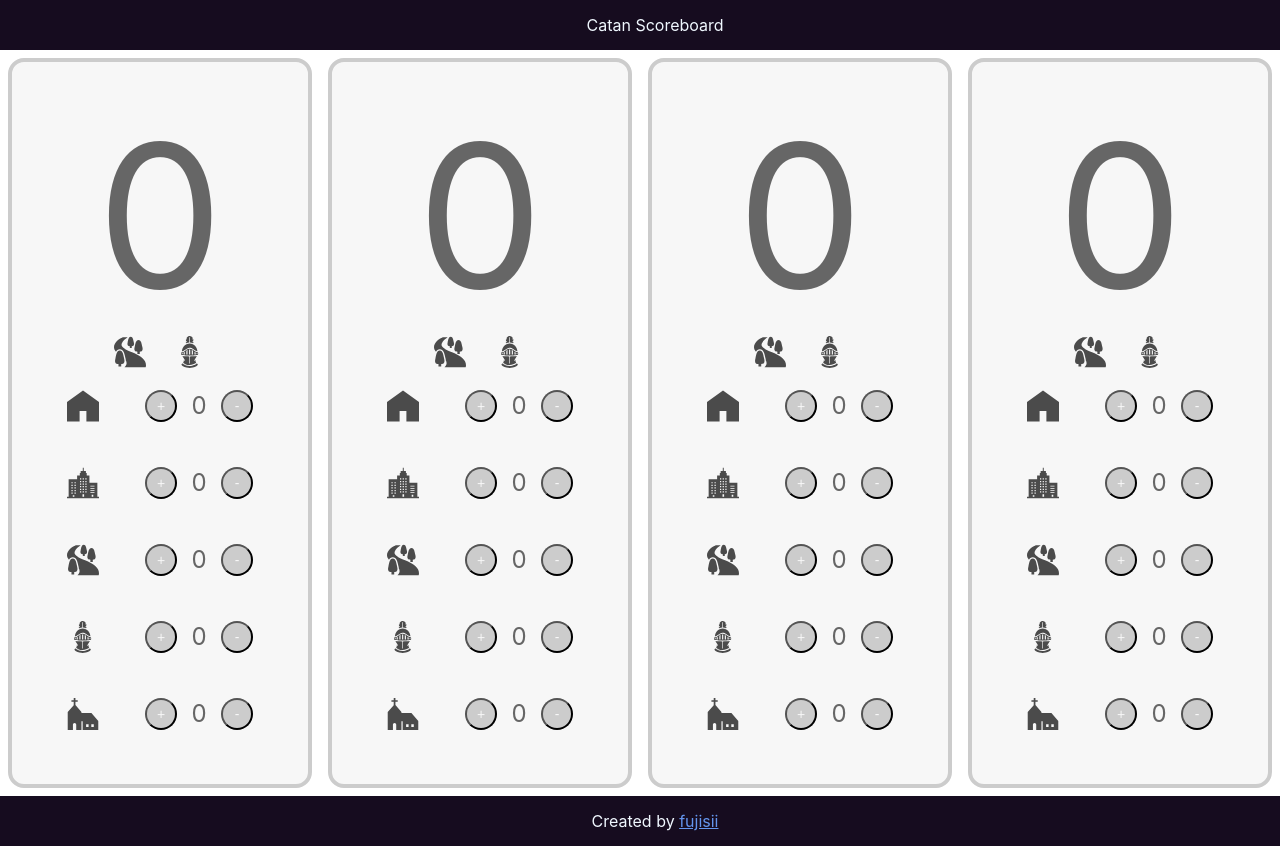
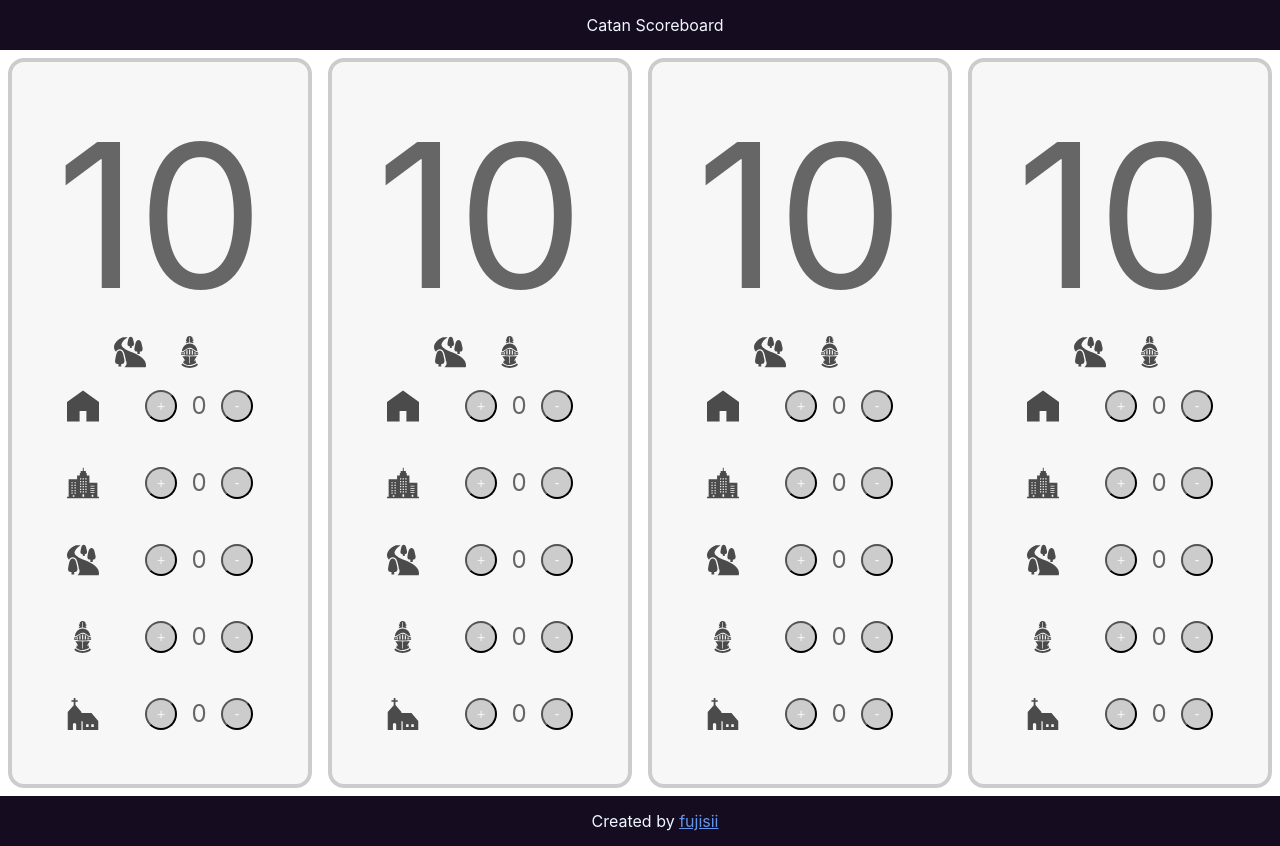
Before and after one commit to fujisii/catan-scoreboard, a React (Create React App) app: page / in a window 1280 px wide. Shown: the top 846 px of the page. Built offline with nearby package versions, Linux system fonts and the light colour scheme.

Commit message:
update: useContext

```diff
--- a/src/App.tsx
+++ b/src/App.tsx
@@ -2,14 +2,16 @@ import React from 'react';
 import './App.css';
 import Template from 'components/templates/template';
 
-export const TotalCount = React.createContext({})
+export const TotalCount = React.createContext(0)
 
 // eslint-disable-next-line react/function-component-definition
 function App() {
 
   return (
     <div className="App">
-      <Template />
+      <TotalCount.Provider value={10}>
+        <Template />
+      </TotalCount.Provider>
     </div>
   );
 }
--- a/src/components/atoms/counter.tsx
+++ b/src/components/atoms/counter.tsx
@@ -1,4 +1,4 @@
-import React from 'react';
+import React, { useContext } from 'react';
 import { TotalCount } from 'App'
 
 function Counter() {
--- a/src/components/atoms/total.tsx
+++ b/src/components/atoms/total.tsx
@@ -1,10 +1,12 @@
-import React from 'react';
+import React, { useContext } from 'react';
+
+import { TotalCount } from 'App'
 
 function Total() {
-  const [count, setCount] = React.useState(0);
+  const totalCount = useContext(TotalCount);
   return (
     <div className="Total">
-      {count}
+      {totalCount}
     </div>
   )
 }
```
